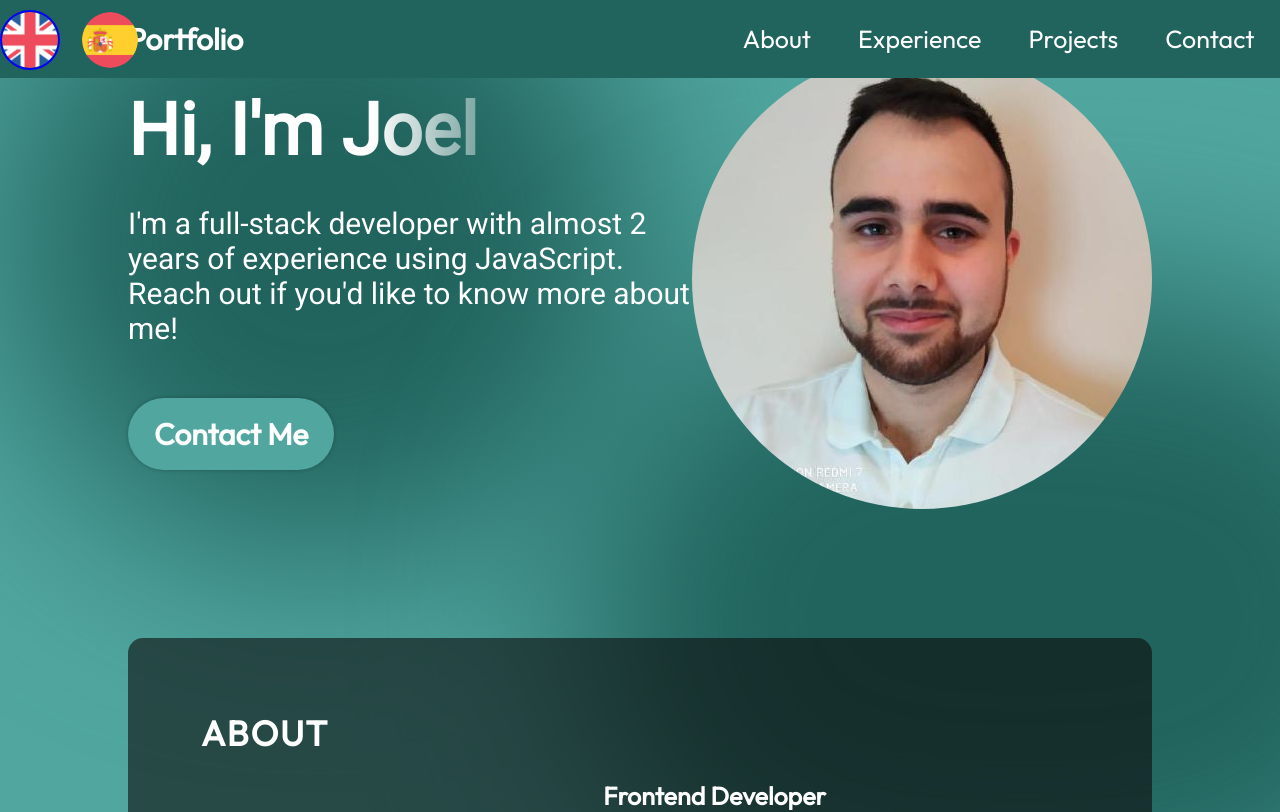
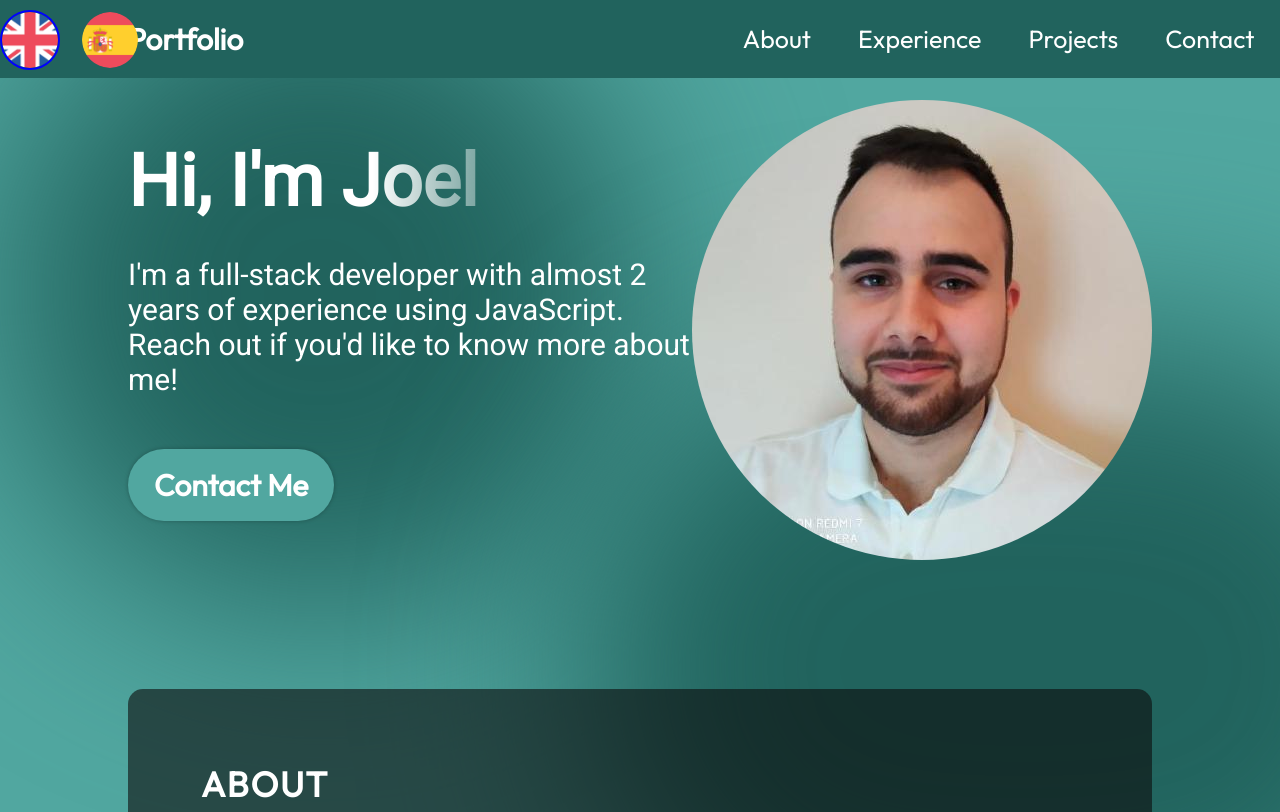
Before and after one commit to joelsrzalvarez/portfolio, a React (Vite) app: page / in a window 1280 px wide. Shown: the top 812 px of the page. Built offline with nearby package versions, Linux system fonts and the light colour scheme.

Commit message:
solved hero issue added 100px to margin-top

```diff
--- a/src/components/Hero/Hero.module.css
+++ b/src/components/Hero/Hero.module.css
@@ -5,7 +5,7 @@
   display: flex;
   align-items: center;
   justify-content: space-between;
-  margin-top: 49px;
+  margin-top: 100px;
   z-index: 1;
   margin-left: 10%;
   margin-right: 10%;
```
